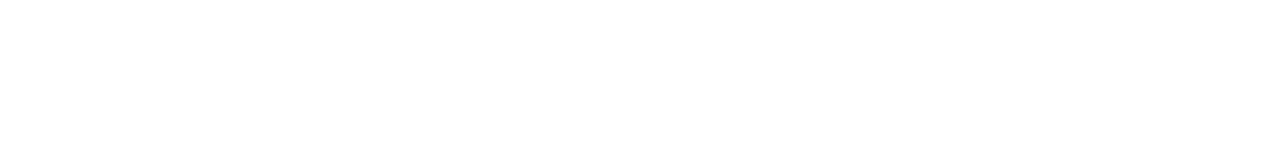
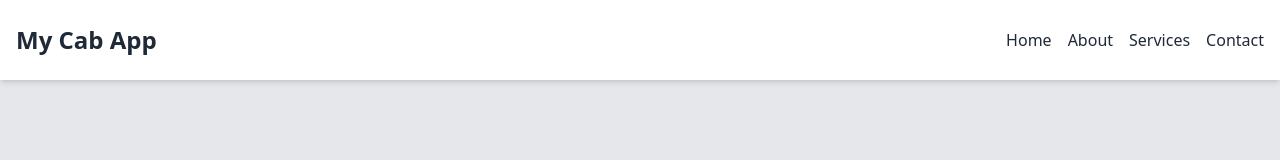
Before and after one commit to Tejasupadhyay1508/Tailwind_Project, a plain HTML site: page index.html in a window 1280 px wide. Drawn offline with nearby package versions, Linux system fonts and the light colour scheme.

Commit message:
add code

```diff
--- a/index.html
+++ b/index.html
@@ -4,8 +4,28 @@
     <meta charset="UTF-8">
     <meta name="viewport" content="width=device-width, initial-scale=1.0">
     <title>Document</title>
+    <script src="https://cdn.tailwindcss.com"></script>
 </head>
-<body>
+<body class="bg-gray-200 fonst-sans ">
+    <!--Header-->
+    <header>
+        <div class="flex justify-between  items-center bg-white py-6 px-4 shadow-md">
+         <div class="text-2xl font-bold text-gray-800">
+            My Cab App
+         </div>
+
+           <nav>
+             <ul class="flex space-x-4">
+                  <li class="text-gray-800 hover:text-blue-500">Home</li>
+                  <li class="text-gray-800 hover:text-blue-500">About</li>
+                  <li class="text-gray-800 hover:text-blue-500">Services</li>
+                  <li class="text-gray-800 hover:text-blue-500">Contact</li>
+             </ul>
+           </nav>
+        </div>
+    </header>
+
+
 
 </body>
 </html>
```
